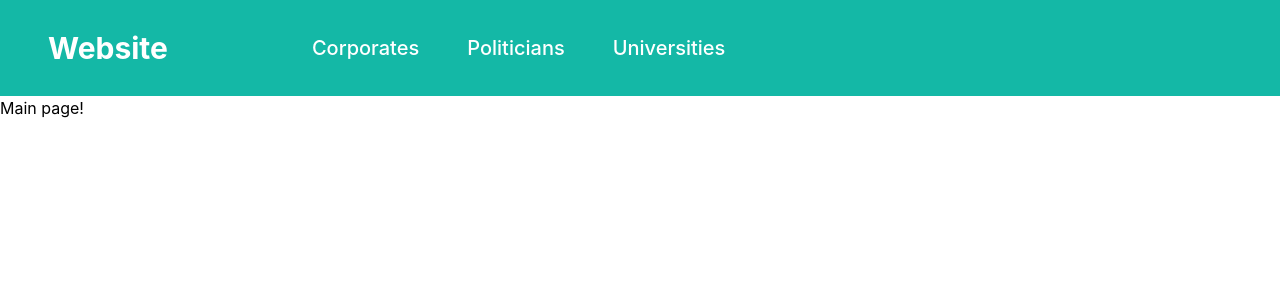
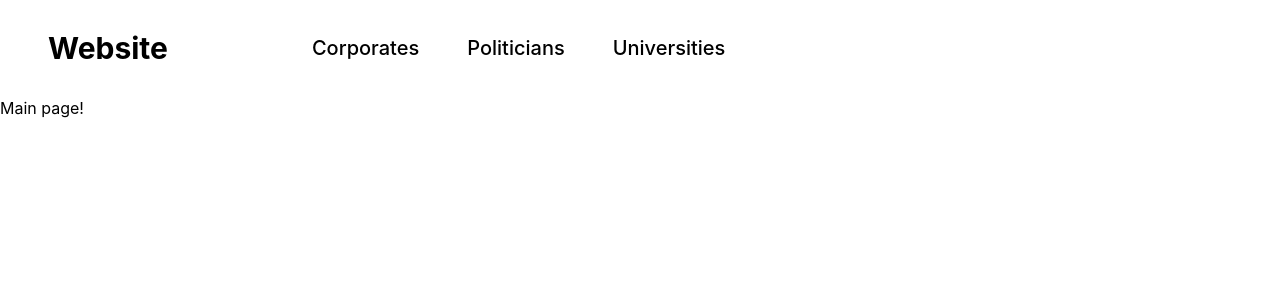
Before and after one commit to Caleb-Sutherland/votingbuck-frontend, a React (Create React App) app: page / in a window 1280 px wide. Shown: the top 300 px of the page. Built offline with nearby package versions, Linux system fonts and the light colour scheme.

Commit message:
add custom color names

```diff
--- a/tailwind.config.js
+++ b/tailwind.config.js
@@ -1,9 +1,12 @@
 module.exports = {
-  content: [
-    "./src/**/*.{js,jsx,ts,tsx}"
-  ],
+  content: ["./src/**/*.{js,jsx,ts,tsx}"],
   theme: {
+    colors: {
+      democratic: "#0015BC",
+      republican: "#FF0000",
+      other: "#22c74e",
+    },
     extend: {},
   },
   plugins: [],
-}
+};
```
